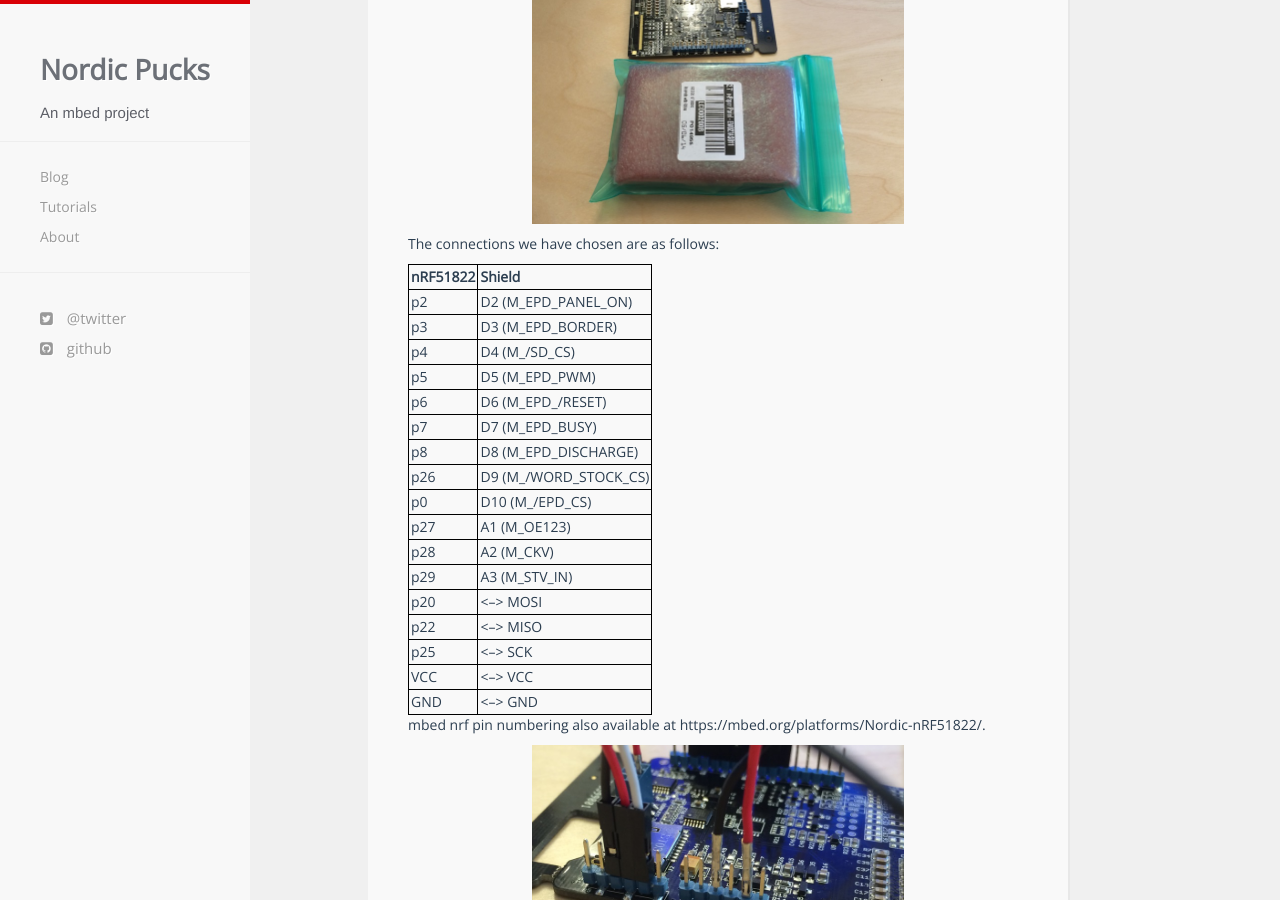
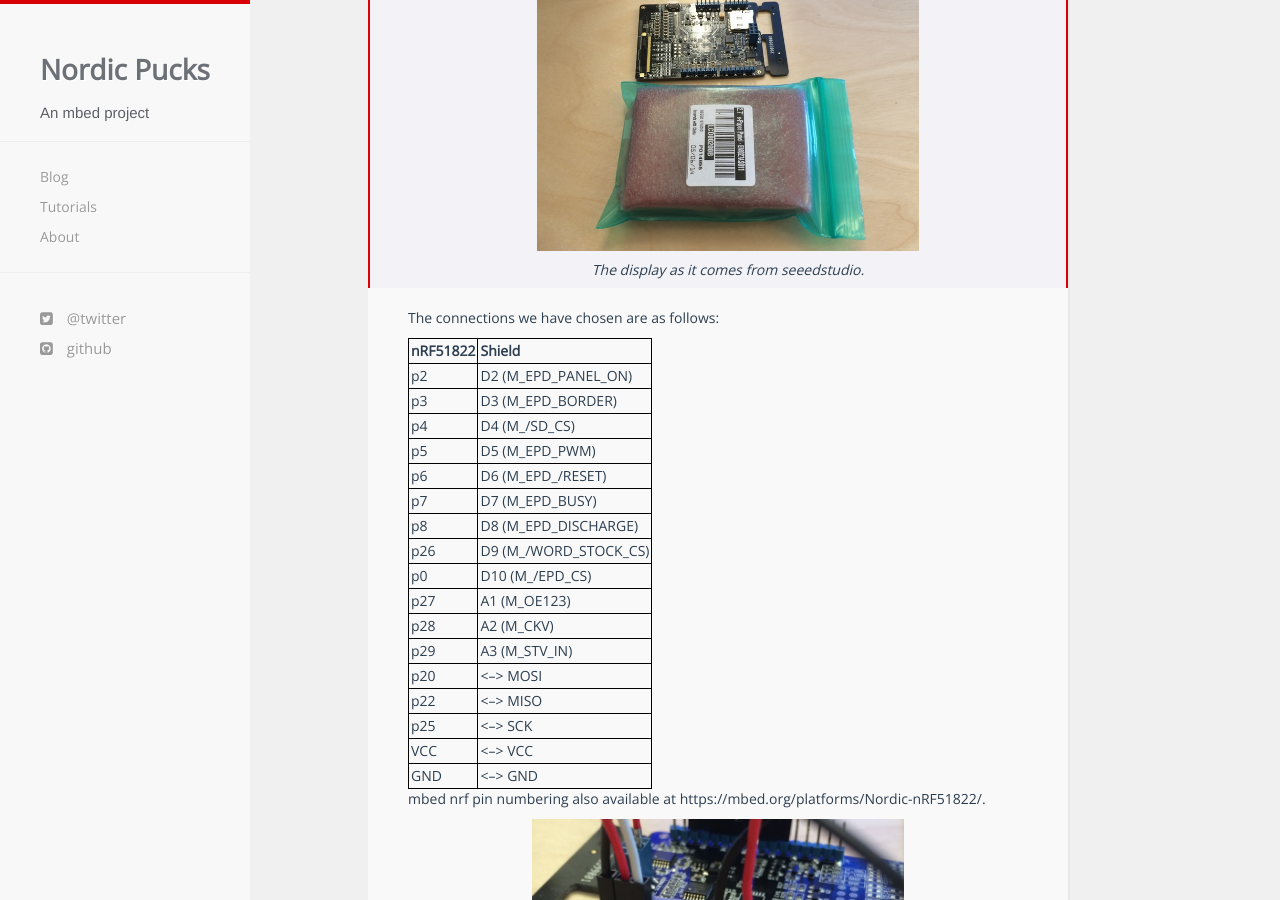
Before and after one commit to NordicPlayground/puck, a Jekyll site: the page built from _tutorials/display.md, in a window 1280 px wide and 900 px high, scrolled down 606 px. Built offline with Jekyll 4.4.1, drawn with Linux system fonts in a browser that asks for light colours; nearby versions of some CDN libraries; comment, search, counter and statistics services are not loaded.

Commit message:
Update display tutorial

```diff
--- a/_tutorials/display.md
+++ b/_tutorials/display.md
@@ -23,7 +23,8 @@ This tutorial will describe how to create a Bluetooth-enabled puck with an e-pap
 We will be using an e-ink display from seeedstudio. It comes with a shield which we are going to wire onto our nrf51822.
 
 
-![](../images/display_wrapped.jpg)
+> ![](../images/display_wrapped.jpg)
+> The display as it comes from seeedstudio.
 
 The connections we have chosen are as follows:
 
```
